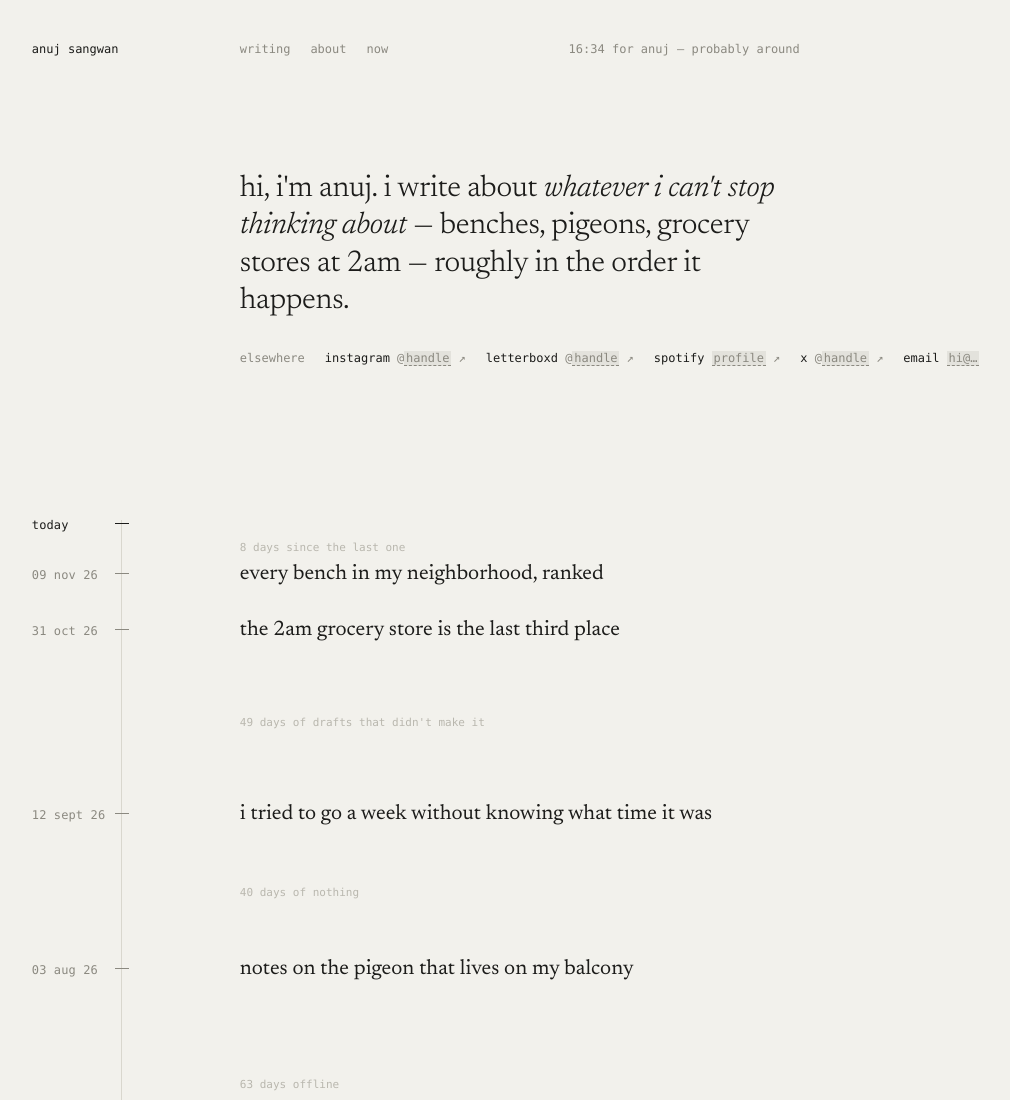
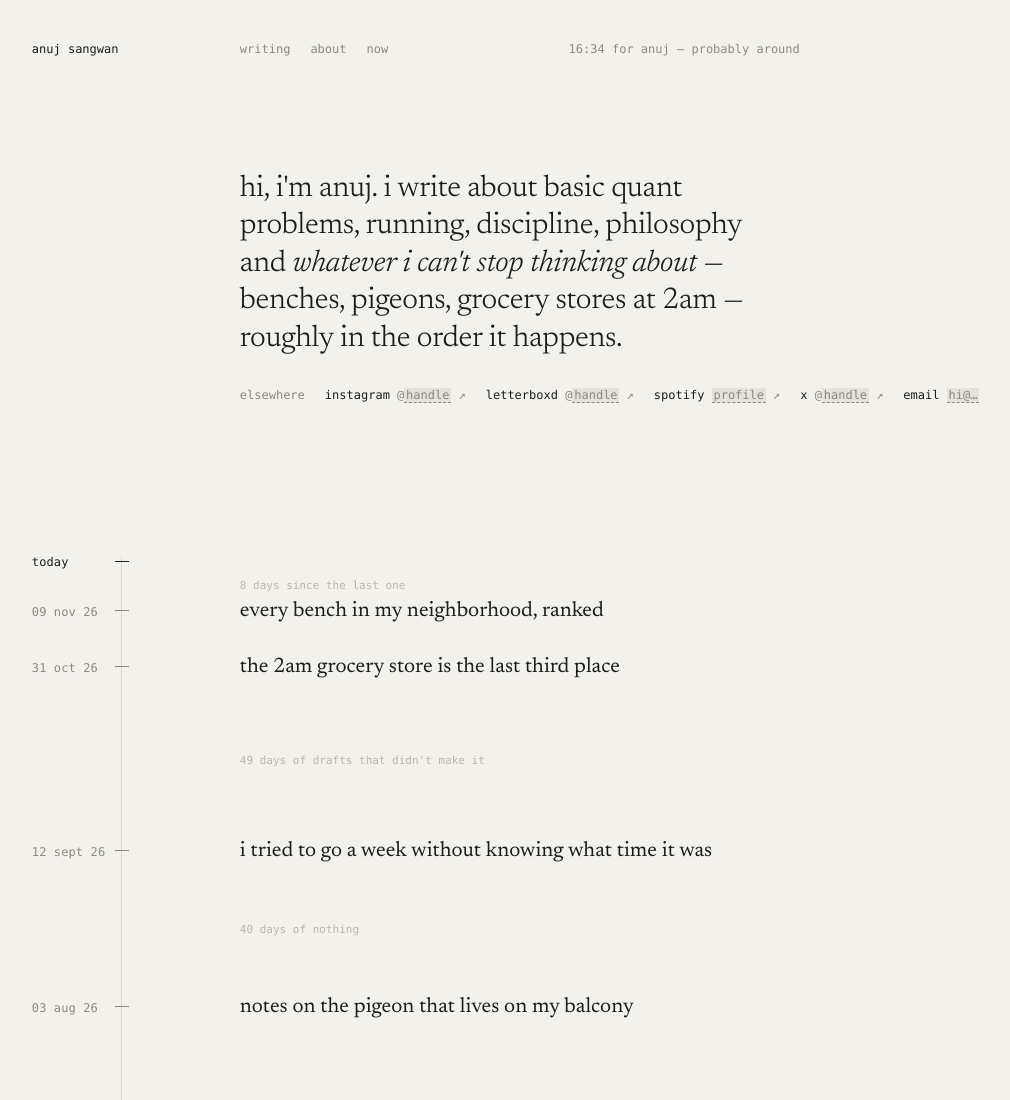
Before and after one commit to keepitanuj/keepitanuj.github.io, a plain HTML site: page index.html in a window 1280 px wide. Shown: the top 1100 px of the page, without its empty margins (45-1055 px from the left). Drawn offline with Linux system fonts and the light colour scheme.

Commit message:
Update introduction paragraph content

```diff
--- a/index.html
+++ b/index.html
@@ -17,7 +17,7 @@
   <span class="clock" data-clock></span>
 </header>
 <main>
-<p class="intro">hi, i'm anuj. i write about <em>whatever i can't stop thinking about</em> — benches, pigeons, grocery stores at 2am — roughly in the order it happens.</p>
+<p class="intro">hi, i'm anuj. i write about basic quant problems, running, discipline, philosophy and <em>whatever i can't stop thinking about</em> — benches, pigeons, grocery stores at 2am — roughly in the order it happens.</p>
 
 <ul class="elsewhere">
   <li>elsewhere</li>
```
